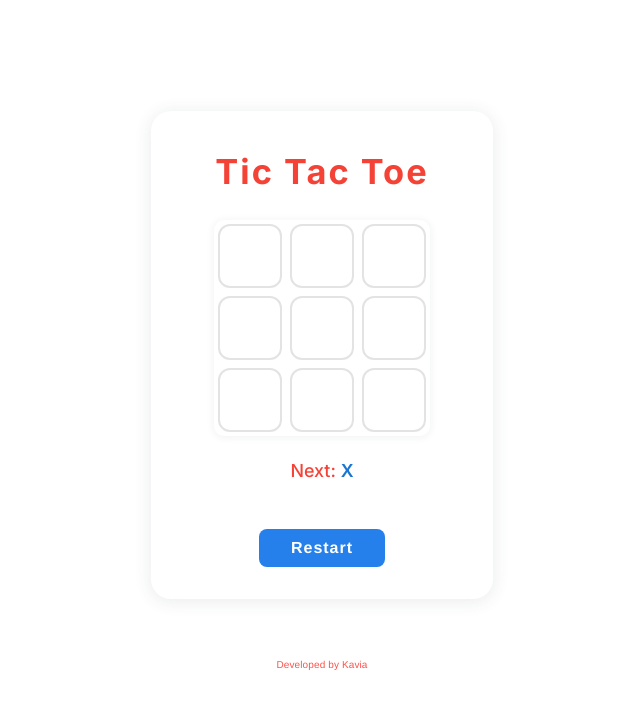
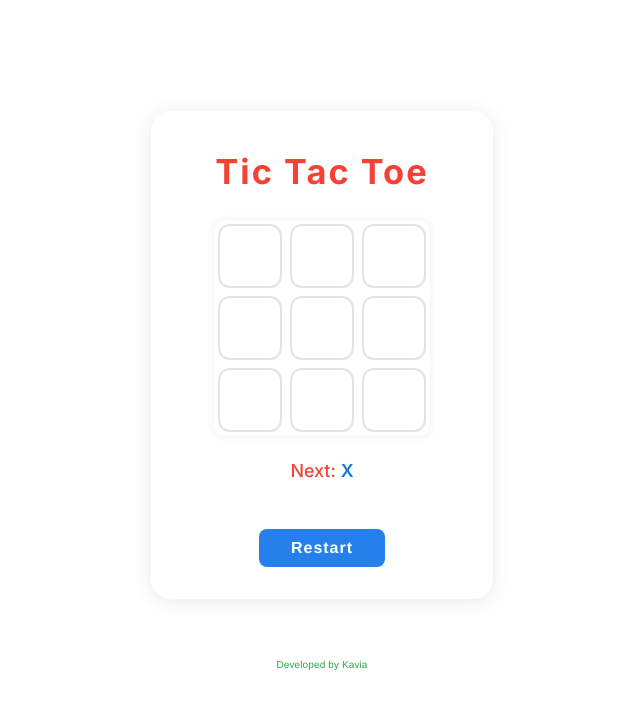
Before and after one commit to Workflow-Manager-admin/web-based-tic-tac-toe-40808-40817, a React (Create React App) app in the folder tic_tac_toe_frontend/: page / in a window 1280 px wide. Shown: the top 710 px of the page, without its empty margins (318-958 px from the left). Built offline with nearby package versions, Linux system fonts and the light colour scheme; the HTML template or start-up script is replaced by a standard one.

Commit message:
CheckPoint - cg12fa3c41

```diff
--- a/tic_tac_toe_frontend/src/App.css
+++ b/tic_tac_toe_frontend/src/App.css
@@ -153,7 +153,7 @@ body, html {
 .ttt-footer-floating {
   margin-top: 56px;
   margin-bottom: 1rem;
-  color: #FF5149; /* design notes: --footer-accent */
+  color: #28a745; /* update for minimal green accent */
   font-size: 0.75rem;
   font-family: "Helvetica Neue", Arial, sans-serif;
   line-height: 1.5;
```
Also changed, not shown: 2 other files (tests, documents, lock files or other folders).
